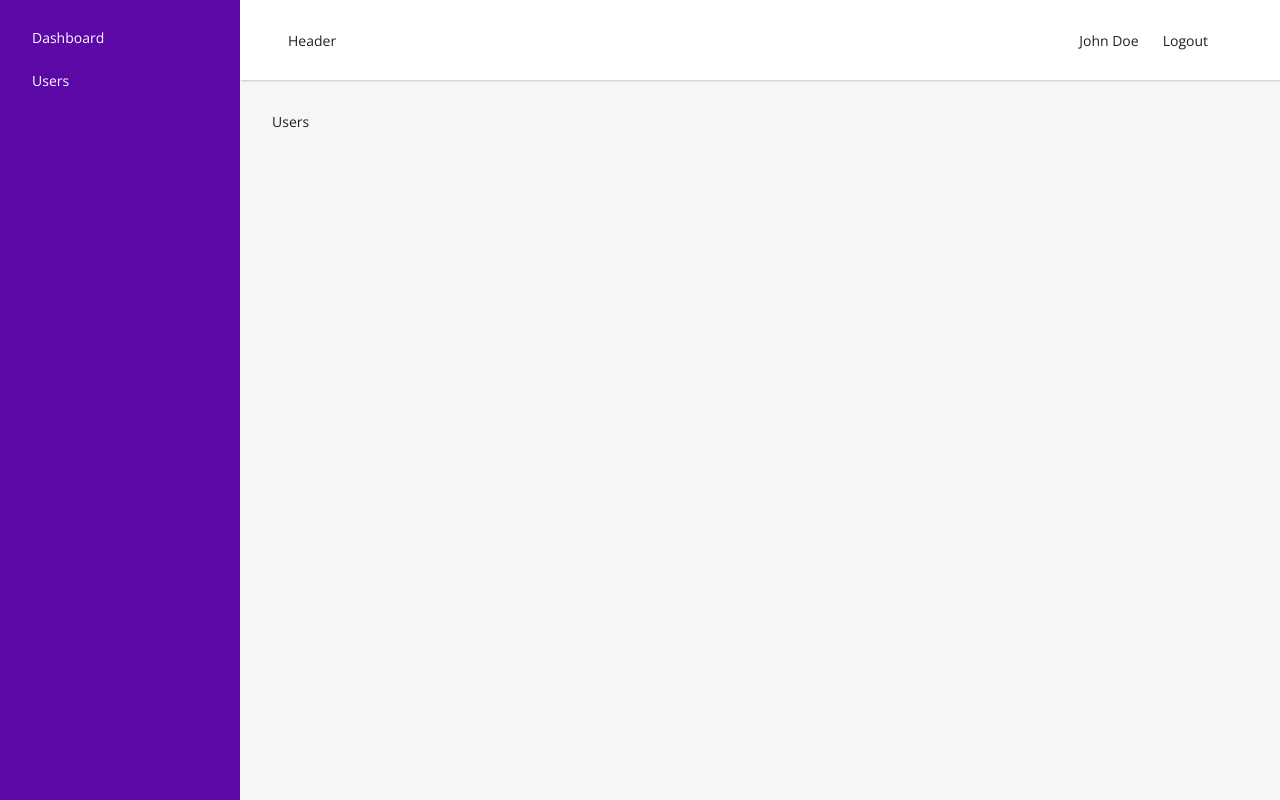
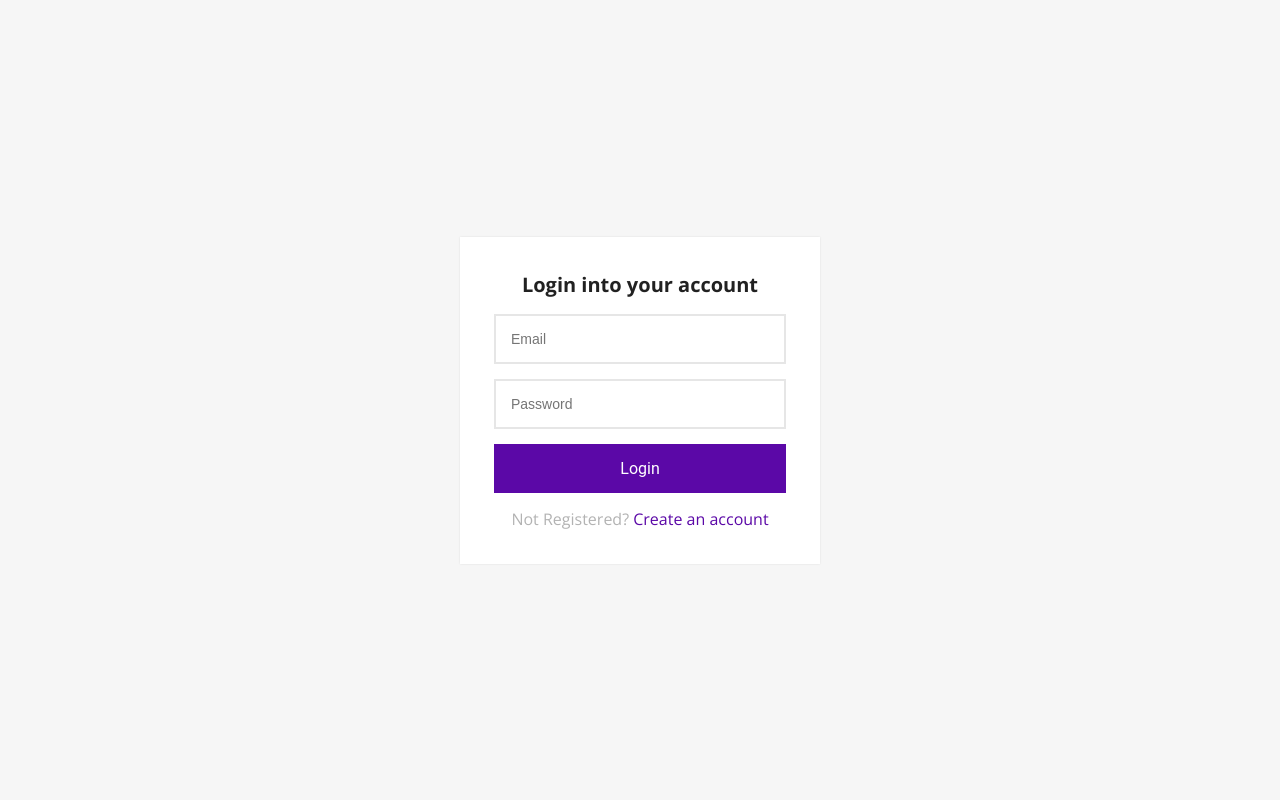
Before and after one commit to sajadghanbari/react-and-laravel-with-rest-api, a React (Vite) app in the folder react/: page /login in a window 1280 px wide. Before the commit this address led to /users. Built offline with nearby package versions, Linux system fonts and the light colour scheme.

Commit message:
login page layout created

```diff
--- a/react/src/contexts/ContextProvider.jsx
+++ b/react/src/contexts/ContextProvider.jsx
@@ -14,7 +14,7 @@
     const [user,setUser] = useState( {
         name: 'John Doe'
     });
-    const [token, _setToken] = useState(123);
+    const [token, _setToken] = useState(null);
     const setToken = (token) => {
         _setToken(token);
         if(token) {
--- a/react/src/views/login.jsx
+++ b/react/src/views/login.jsx
@@ -1,7 +1,27 @@
+import { Link } from "react-router-dom";
 export default function Login (){
+    const onSubmit = (ev) => {
+        ev.preventDefault();
+        // const formData = new FormData(ev.target);
+        // const data = Object.fromEntries(formData);
+        // console.log(data);
+    }
     return (
-        <div>
-            Login
+        <div className="login-signup-form animated fadeInDown">
+            <div className="form">
+                <form onSubmit={onSubmit}>
+                    <h1 className="title">
+                        Login into your account
+                    </h1>
+                    <input type="email" placeholder="Email" />
+                    <input type="password" placeholder="Password" />
+                    <button className="btn btn-block">Login</button>
+                    <p className="message">
+                        Not Registered? <Link to="/signup">Create an account</Link>
+                    </p>
+                </form>
+            </div>
+
         </div>
     )
 }
```
